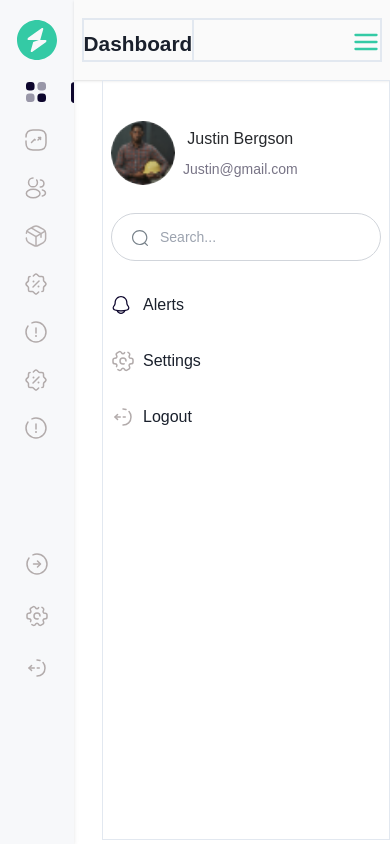
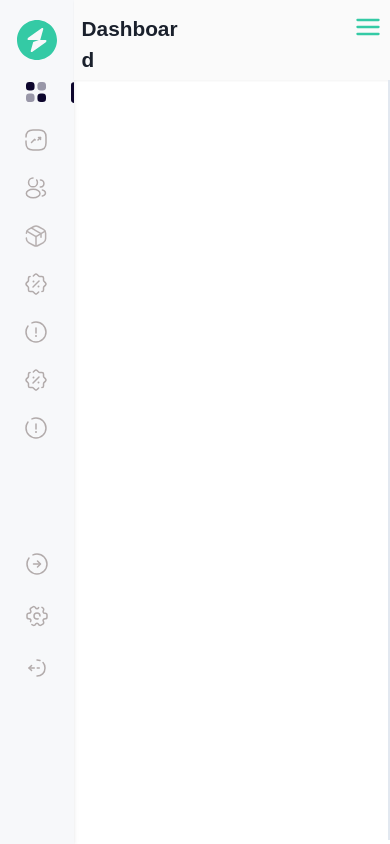
Before and after one commit to Abiodun-Sabitu/analytics, a React (Vite) app: page / in a window 390 px wide. Built offline with nearby package versions, Linux system fonts and the light colour scheme.

Commit message:
animated mobile header

```diff
--- a/src/components/Header.jsx
+++ b/src/components/Header.jsx
@@ -10,16 +10,16 @@ const Header = ({ handleMobileHeader }) => {
   const getTodaysDate = todaysDate();
   return (
     <>
-      <header className="shadow h-20 w-full bg-[#FAFAFA] flex flex-col justify-center">
-        <div className="border lg:mx-4 mx-2 flex">
-          <div className="border w-5/12  pt-2">
+      <header className="shadow h-20 w-full bg-[#FAFAFA] flex flex-col justify-center shadow-sm">
+        <div className=" lg:mx-4 mx-2 flex">
+          <div className=" xl:w-6/12 w-4/12 pt-2">
             <h3 className=" text-[1.3rem] font-semibold">Dashboard</h3>
           </div>
           {/* Big screen header elements*/}
-          <div className="border w-full flex justify-between hidden lg:flex">
+          <div className=" w-full flex justify-between hidden lg:flex">
             <Search />
             <div
-              className="flex pt-3 justify-around border"
+              className="flex pt-3 justify-around"
               style={{ fontWeight: 500 }}
             >
               <img
@@ -29,13 +29,13 @@ const Header = ({ handleMobileHeader }) => {
               />
               {getTodaysDate}
             </div>
-            <div className="rounded-full border w-10 h-10 grid place-content-center mt-[0.35rem]">
+            <div className="rounded-full w-10 h-10 border grid place-content-center mt-[0.35rem]">
               <img src={bell_icon} alt="notification" />
             </div>
             <Dropdown />
           </div>
           {/* medium - small screen header elements*/}
-          <div className=" flex justify-end border w-full pt-2 lg:hidden">
+          <div className=" flex justify-end w-full pt-2 lg:hidden cursor-pointer">
             <HamburgerIcon
               boxSize={7}
               color={"#34CAA5"}
--- a/src/components/MobileHeader.jsx
+++ b/src/components/MobileHeader.jsx
@@ -6,13 +6,22 @@ import bell_icon from "../assets/bell_icon.svg";
 import { Avatar, HStack, Text, VStack } from "@chakra-ui/react";
 
 const MobileHeader = ({ isMobileHeaderOpen }) => {
-  const closeMobileHeader = () => {
+  const animateMobileHeader = () => {
     {
+      return {
+        animation: isMobileHeaderOpen
+          ? "slideIn 0.3s ease-out forwards "
+          : "slideOut 0.3s ease-out forwards",
+      };
     }
   };
+  // console.log(isMobileHeaderOpen, "this is from mobile header ");
   return (
     <>
-      <aside className="border h-[90%] w-72 z-40 absolute px-2 right-0">
+      <aside
+        className="border h-[90%] w-72 z-40 absolute px-3 right-0 bg-white shadow-xl"
+        style={animateMobileHeader()}
+      >
         <div className="pt-10">
           <HStack>
             <Avatar src="/img/profile_img.png" size="lg" />
--- a/src/components/Search.jsx
+++ b/src/components/Search.jsx
@@ -3,13 +3,17 @@ import search_icon from "../assets/search_icon.svg";
 
 const Search = () => {
   return (
-    <form action="">
-      <div className="relative text-gray-600 xl:w-[21.5rem]">
-        <button type="submit" className="absolute top-4 left-5">
+    <form
+      onSubmit={(e) => {
+        e.preventDefault();
+      }}
+    >
+      <div className="relative text-gray-600 xl:w-[21.5rem] ">
+        <button type="button" className="absolute top-3 xl:top-4 left-5">
           <img src={search_icon} alt="search" />
         </button>
         <input
-          className="border border-gray-300 bg-white h-12 pl-12 w-full rounded-full text-sm focus:outline-none"
+          className="border border-gray-300 bg-white h-10 ld:h-12 xl:h-12 pl-12 w-full rounded-full  focus:outline-none"
           type="search"
           name="search"
           placeholder="Search..."
--- a/src/dashboard/Dashboard.jsx
+++ b/src/dashboard/Dashboard.jsx
@@ -9,6 +9,7 @@ const Dashboard = () => {
 
   const handleMobileHeader = () => {
     setIsMobileHeaderOpen(!isMobileHeaderOpen);
+    // console.log(isMobileHeaderOpen);
   };
 
   return (
@@ -16,13 +17,11 @@ const Dashboard = () => {
       <div className="flex">
         <Sidebar />
         <main className=" w-full">
-          <Header />
+          {isMobileHeaderOpen}
+          <Header handleMobileHeader={handleMobileHeader} />
           <Outlet />
           <div className=" lg:hidden">
-            <MobileHeader
-              isMobileHeaderOpen={isMobileHeaderOpen}
-              handleMobileHeader={handleMobileHeader}
-            />
+            <MobileHeader isMobileHeaderOpen={isMobileHeaderOpen} />
           </div>
         </main>
       </div>
--- a/src/index.css
+++ b/src/index.css
@@ -11,3 +11,26 @@ body {
   font-optical-sizing: auto;
   font-weight: 400;
 }
+
+@keyframes slideIn {
+  from {
+    width: 0;
+    padding: 0;
+    overflow: hidden;
+  }
+  to {
+    width: 250px;
+  }
+}
+
+@keyframes slideOut {
+  from {
+    width: 250px;
+    padding: 0;
+  }
+  to {
+    width: 0;
+    padding: 0;
+    overflow: hidden;
+  }
+}
```
